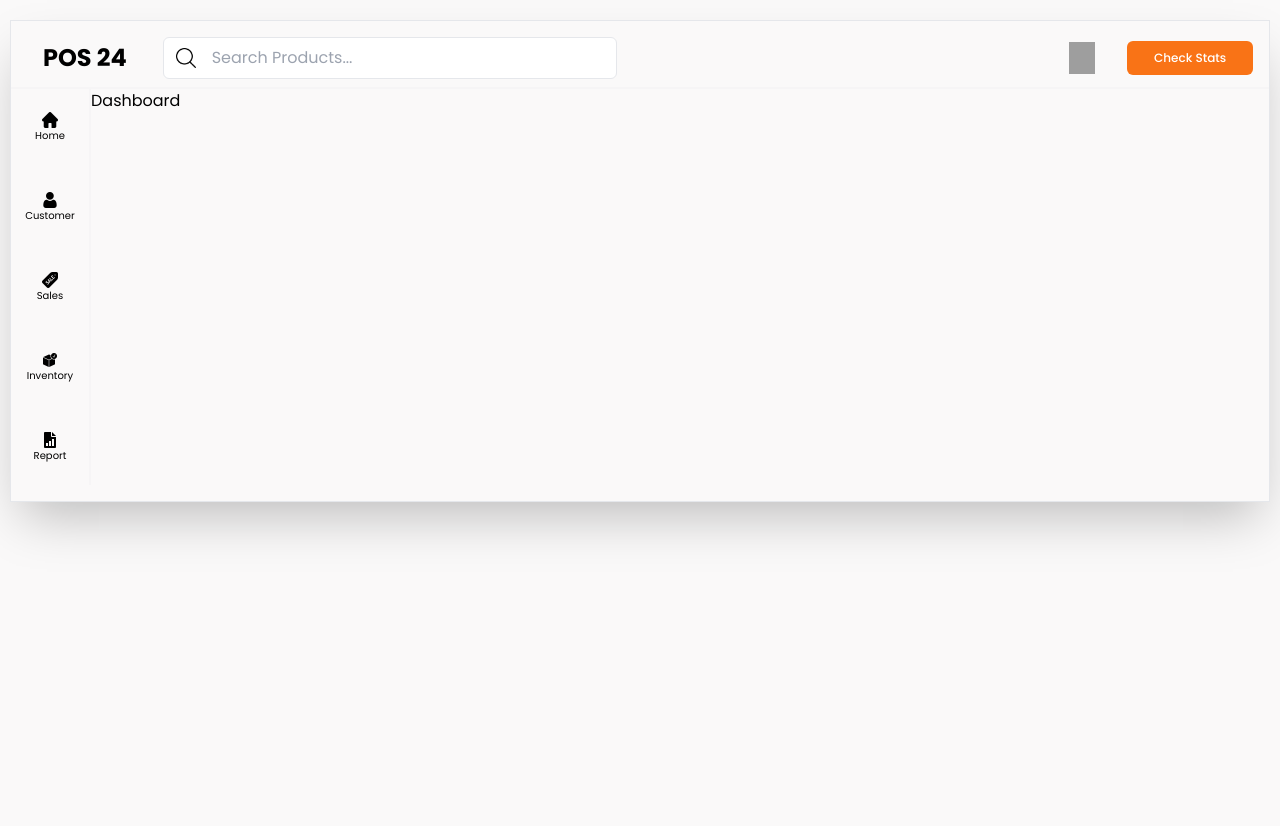
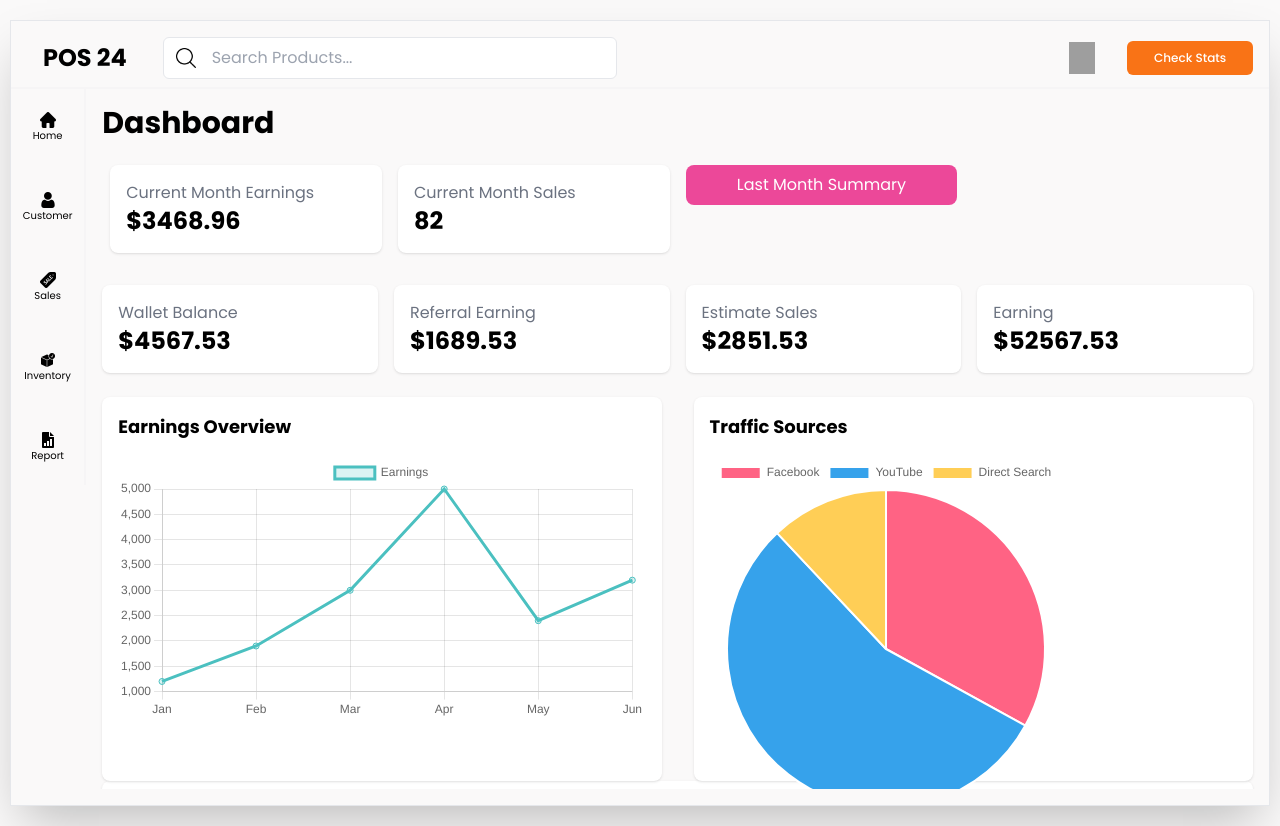
Before and after one commit to senethmendis/pos-system-fullstack, a React (Vite) app in the folder frontend/: page /dash in a window 1280 px wide. Before the commit the page ends 800 px from the top, so only its background shows below. Built offline with nearby package versions, Linux system fonts and the light colour scheme; grey boxes are pictures that could not be loaded.

Commit message:
Added chart.js and react-chartjs-2 dependencies, updated Dashboard component with new UI and chart implementations

```diff
--- a/frontend/package.json
+++ b/frontend/package.json
@@ -11,7 +11,9 @@
   },
   "dependencies": {
     "axios": "^1.7.2",
+    "chart.js": "^4.4.3",
     "react": "^18.3.1",
+    "react-chartjs-2": "^5.2.0",
     "react-dom": "^18.3.1",
     "react-router-dom": "^6.24.1"
   },
--- a/frontend/src/pages/Dashboard.jsx
+++ b/frontend/src/pages/Dashboard.jsx
@@ -1,5 +1,182 @@
+import React from 'react';
+import { Line, Pie } from 'react-chartjs-2';
+import { Chart as ChartJS, LineElement, PointElement, LinearScale, Title, CategoryScale, ArcElement, Tooltip, Legend } from 'chart.js';
+import 'tailwindcss/tailwind.css';
+
+ChartJS.register(LineElement, PointElement, LinearScale, Title, CategoryScale, ArcElement, Tooltip, Legend);
+
 const Dashboard = () => {
-  return <section>Dashboard</section>;
+  const lineData = {
+    labels: ['Jan', 'Feb', 'Mar', 'Apr', 'May', 'Jun'],
+    datasets: [
+      {
+        label: 'Earnings',
+        data: [1200, 1900, 3000, 5000, 2400, 3200],
+        borderColor: 'rgba(75, 192, 192, 1)',
+        backgroundColor: 'rgba(75, 192, 192, 0.2)',
+      },
+    ],
+  };
+
+  const pieData = {
+    labels: ['Facebook', 'YouTube', 'Direct Search'],
+    datasets: [
+      {
+        data: [33, 55, 12],
+        backgroundColor: ['#FF6384', '#36A2EB', '#FFCE56'],
+        hoverBackgroundColor: ['#FF6384', '#36A2EB', '#FFCE56'],
+      },
+    ],
+  };
+
+  return (
+    <section className="p-4 w-full h-[700px] overflow-y-auto overflow-x-hidden">
+      {/* Dashboard Overview */}
+      <div className="mb-6">
+        <h1 className="text-3xl font-bold">Dashboard</h1>
+        <div className="flex flex-wrap mt-4">
+          <div className="w-full md:w-1/2 lg:w-1/4 p-2">
+            <div className="bg-white shadow rounded-lg p-4">
+              <p className="text-gray-500">Current Month Earnings</p>
+              <h2 className="text-2xl font-bold">$3468.96</h2>
+            </div>
+          </div>
+          <div className="w-full md:w-1/2 lg:w-1/4 p-2">
+            <div className="bg-white shadow rounded-lg p-4">
+              <p className="text-gray-500">Current Month Sales</p>
+              <h2 className="text-2xl font-bold">82</h2>
+            </div>
+          </div>
+          <div className="w-full lg:w-1/4 p-2">
+            <button className="w-full bg-pink-500 text-white py-2 rounded-lg">
+              Last Month Summary
+            </button>
+          </div>
+        </div>
+      </div>
+
+      {/* Statistics and Graphs */}
+      <div className="grid grid-cols-1 md:grid-cols-2 lg:grid-cols-4 gap-4 mb-6">
+        <div className="bg-white shadow rounded-lg p-4">
+          <p className="text-gray-500">Wallet Balance</p>
+          <h2 className="text-2xl font-bold">$4567.53</h2>
+        </div>
+        <div className="bg-white shadow rounded-lg p-4">
+          <p className="text-gray-500">Referral Earning</p>
+          <h2 className="text-2xl font-bold">$1689.53</h2>
+        </div>
+        <div className="bg-white shadow rounded-lg p-4">
+          <p className="text-gray-500">Estimate Sales</p>
+          <h2 className="text-2xl font-bold">$2851.53</h2>
+        </div>
+        <div className="bg-white shadow rounded-lg p-4">
+          <p className="text-gray-500">Earning</p>
+          <h2 className="text-2xl font-bold">$52567.53</h2>
+        </div>
+      </div>
+
+      <div className="w-full flex flex-row gap-8 items-center">
+        <div className="w-1/2 h-96">
+          {/* Line Chart */}
+          <div className="mb-6 h-full">
+            <div className="bg-white shadow rounded-lg p-4 h-full">
+              <h3 className="text-lg font-bold mb-4">Earnings Overview</h3>
+              <Line data={lineData} />
+            </div>
+          </div>
+        </div>
+        {/* Pie Chart */}
+        <div className="w-1/2 h-96">
+          <div className="mb-6 h-full">
+            <div className="bg-white shadow rounded-lg p-4 h-full">
+              <h3 className="text-lg font-bold mb-4">Traffic Sources</h3>
+              <Pie data={pieData} />
+            </div>
+          </div>
+        </div>
+      </div>
+
+      {/* Recent Activities */}
+      <div className="bg-white shadow rounded-lg p-4 mb-6">
+        <h3 className="text-lg font-bold mb-4">Recent Activities</h3>
+        <ul>
+          <li className="mb-2">
+            <p className="text-gray-500">42 mins ago</p>
+            <p className="text-black">Task Updated by Nikolai</p>
+          </li>
+          <li className="mb-2">
+            <p className="text-gray-500">1 day ago</p>
+            <p className="text-black">Deal Added by Panshi</p>
+          </li>
+          <li className="mb-2">
+            <p className="text-gray-500">1 day ago</p>
+            <p className="text-black">Published Article by Rasel</p>
+          </li>
+          <li className="mb-2">
+            <p className="text-gray-500">1 day ago</p>
+            <p className="text-black">Dock Updated by Reshmi</p>
+          </li>
+          <li className="mb-2">
+            <p className="text-gray-500">1 day ago</p>
+            <p className="text-black">Replied Comment by Jenathon</p>
+          </li>
+        </ul>
+      </div>
+
+      {/* Order Status */}
+      <div className="bg-white shadow rounded-lg p-4">
+        <h3 className="text-lg font-bold mb-4">Order Status</h3>
+        <table className="w-full table-auto">
+          <thead>
+            <tr className="bg-gray-100">
+              <th className="px-4 py-2">Invoice</th>
+              <th className="px-4 py-2">Customer</th>
+              <th className="px-4 py-2">From</th>
+              <th className="px-4 py-2">Price</th>
+              <th className="px-4 py-2">Status</th>
+            </tr>
+          </thead>
+          <tbody>
+            <tr>
+              <td className="border px-4 py-2">12386</td>
+              <td className="border px-4 py-2">Charly Dues</td>
+              <td className="border px-4 py-2">Brazil</td>
+              <td className="border px-4 py-2">$299</td>
+              <td className="border px-4 py-2">Process</td>
+            </tr>
+            <tr>
+              <td className="border px-4 py-2">12386</td>
+              <td className="border px-4 py-2">Marko</td>
+              <td className="border px-4 py-2">Italy</td>
+              <td className="border px-4 py-2">$2642</td>
+              <td className="border px-4 py-2">Open</td>
+            </tr>
+            <tr>
+              <td className="border px-4 py-2">12386</td>
+              <td className="border px-4 py-2">Daniyel Onak</td>
+              <td className="border px-4 py-2">Russia</td>
+              <td className="border px-4 py-2">$981</td>
+              <td className="border px-4 py-2">On Hold</td>
+            </tr>
+            <tr>
+              <td className="border px-4 py-2">12386</td>
+              <td className="border px-4 py-2">Ragil Bastana</td>
+              <td className="border px-4 py-2">Korea</td>
+              <td className="border px-4 py-2">$369</td>
+              <td className="border px-4 py-2">Process</td>
+            </tr>
+            <tr>
+              <td className="border px-4 py-2">12386</td>
+              <td className="border px-4 py-2">Sarti Onuska</td>
+              <td className="border px-4 py-2">Japan</td>
+              <td className="border px-4 py-2">$1240</td>
+              <td className="border px-4 py-2">Open</td>
+            </tr>
+          </tbody>
+        </table>
+      </div>
+    </section>
+  );
 };
 
 export default Dashboard;
```
Also changed, not shown: 1 other file (tests, documents, lock files or other folders).
